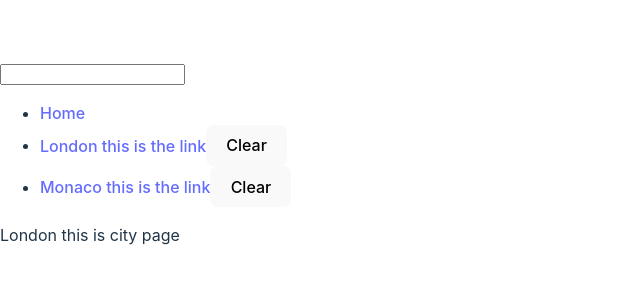
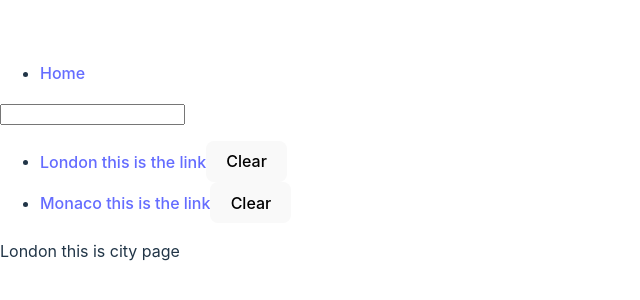
Before and after one commit to Ed-TheVisionMaker/Weather-App-Dev-Pro, a React (Vite) app: page /city/London in a window 1280 px wide. Shown: the part 246-546 px from the top of the page, without its empty margins (0-640 px from the left). Built offline with nearby package versions, Linux system fonts and the light colour scheme; no server answers.

Commit message:
display weather data component

```diff
--- a/src/components/list/SearchSelect.jsx
+++ b/src/components/list/SearchSelect.jsx
@@ -1,5 +1,5 @@
 import React from "react";
-import { BrowserRouter as  Router, Switch, Route, Link } from "react-router-dom";
+import { BrowserRouter as Router, Switch, Route, Link } from "react-router-dom";
 
 export default class SearchSelect extends React.Component {
   state = {
@@ -16,7 +16,7 @@ export default class SearchSelect extends React.Component {
     const value = this.state.inputValue;
     this.setState({ inputValue: "", cities: [...this.state.cities, value] });
     // this.props.handleSubmit(value);
-    console.log(this.state)
+    console.log(this.state);
   };
 
   handleRemove = (city) => {
@@ -27,14 +27,16 @@ export default class SearchSelect extends React.Component {
   render() {
     return (
       <>
-        <form onSubmit={this.handleSubmit}>
-          <input onChange={this.handleChange} />
-        </form>
         <nav>
           <ul>
             <li>
               <Link to="/">Home</Link>
             </li>
+          </ul>
+          <form onSubmit={this.handleSubmit}>
+            <input onChange={this.handleChange} />
+          </form>
+          <ul>
             {this.state.cities.map((city) => (
               <li>
                 <Link to={`/city/${city}`}>{city} this is the link</Link>
--- a/src/pages/home/Home.jsx
+++ b/src/pages/home/Home.jsx
@@ -43,6 +43,7 @@ export default class Home extends React.Component {
   };
 
   componentDidMount() {
+    console.log(this.props, "component DM home page")
     this.getUserLocation()
   }
 
```
Also changed, not shown: src/components/list/List.jsx (deleted, +0 -26 lines).
